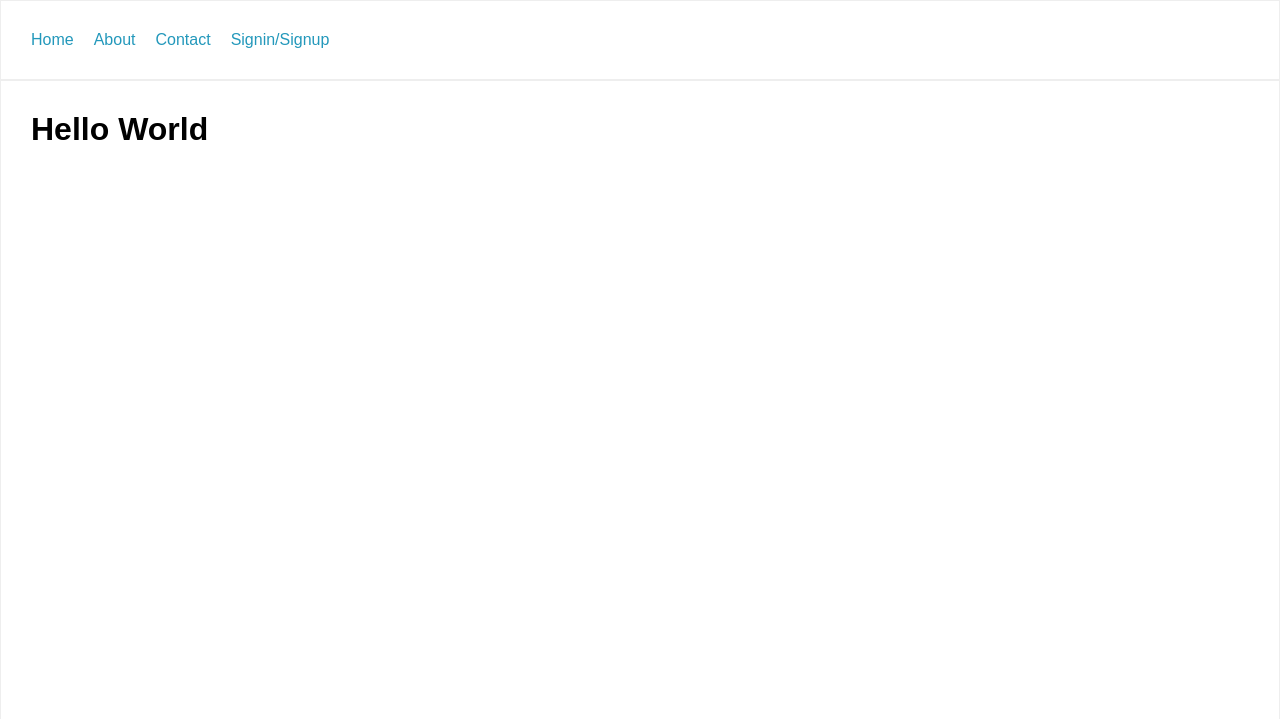
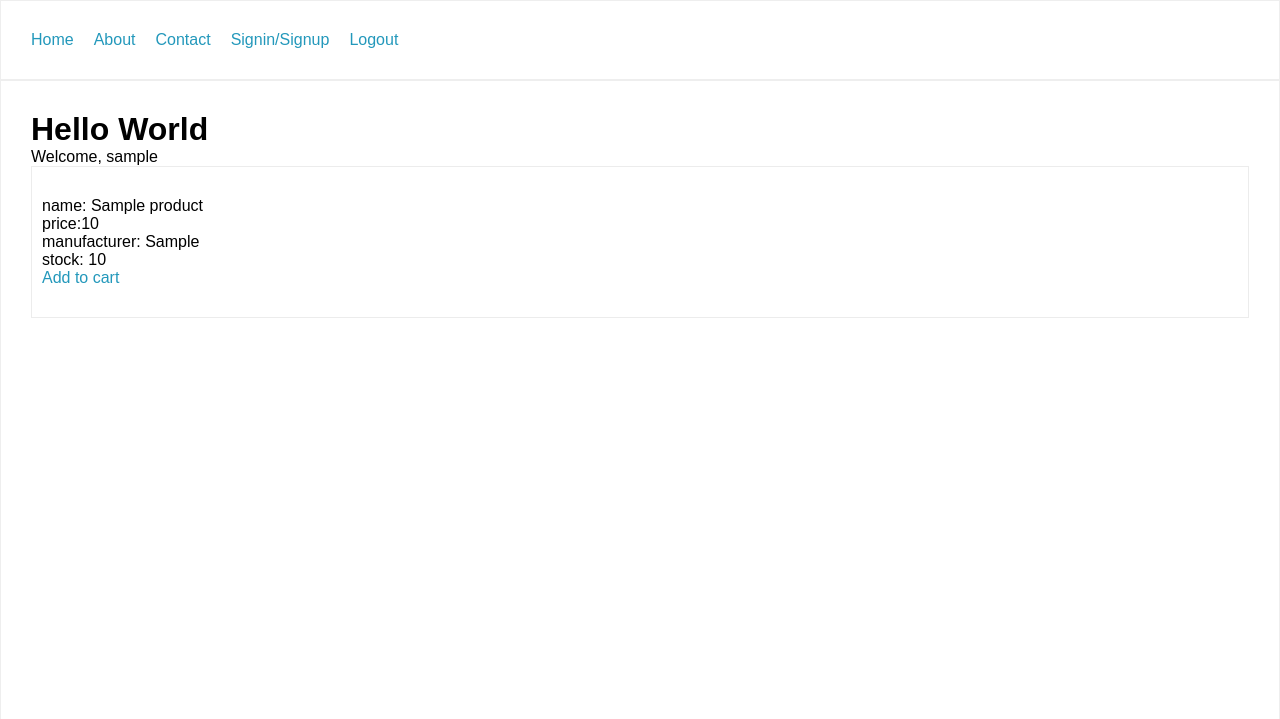
Before and after one commit to ana511/mvc_inventory, a PHP site: the page made by index.php in a window 1280 px wide. Shown: the top 719 px of the page. Run offline with PHP 8.4, Linux system fonts and the light colour scheme; the visitor is signed in with stand-in values (Sample User, id 1); tables that the repository leaves empty or names only in its code hold one stand-in row (values such as "Sample post").

Commit message:
added boilerplate code for shopping cart

```diff
--- a/assets/css/style.css
+++ b/assets/css/style.css
@@ -104,3 +104,16 @@ form > input{
   justify-content: space-between;
   width : 100%;
 }
+
+.home .products_list{
+  display : flex;
+  flex-wrap : wrap;
+}
+
+.home .products_list div{
+  border : 1px solid #ececec;
+  padding : 30px 10px;
+  flex-grow : 1;
+  display : flex;
+  flex-direction: column;
+}
--- /dev/null
+++ b/assets/js/cart.js
@@ -0,0 +1,47 @@
+window.onload = function(){
+  let addToCartBtns = document.querySelectorAll('.home .products_list a');
+
+  for(let i = 0; i < addToCartBtns.length; i++){
+    let btn = addToCartBtns[i];
+
+    btn.addEventListener('click', function(e){ addToCart(e) });
+  }
+}
+
+
+function addToCart(e){
+  e.preventDefault();
+
+  let product_id = e.currentTarget.getAttribute("data-product-id");
+
+  /*fetch('index.php?page=cart&action=add', {
+    method: 'POST',
+    headers: {
+      'Accept': 'text/plain',
+      'Content-Type': 'application/json',
+    },
+    body: JSON.stringify({product_id : product_id}),
+  })
+  .then((res) => res.text())
+  .then((response) => {
+    if(response === 'server error'){
+      alert("an error occurred on the server");
+    }
+    else{
+      console.log("response", response);
+      alert("success ", response);
+    }
+  })
+  .catch((error) => console.log("an error occurred", error));*/
+
+
+  let xmlhttp = new XMLHttpRequest();
+  xmlhttp.onreadystatechange = function() {
+    if (this.readyState == 4 && this.status == 200) {
+      let res = this.responseText.split("<main>")[1].split("</main>")[0];
+      alert(res);
+    }
+  };
+  xmlhttp.open("GET", "index.php?page=cart&action=add&product_id=" + product_id, true);
+  xmlhttp.send();
+}
--- a/index.php
+++ b/index.php
@@ -3,6 +3,7 @@
 
   include 'model/products.php';
   include 'model/accounts.php';
+  include 'model/cart.php';
 
   if(!isset($_SESSION["token"]))
     $_SESSION["token"] = md5(uniqid(mt_rand(), true));
@@ -16,6 +17,7 @@
 
     switch($page){
       case 'home':
+        $products = Products::getAllProducts();
         include 'view/home.php';
         break;
 
@@ -35,6 +37,10 @@
         include 'controller/inventory.php';
         break;
 
+      case 'cart':
+        include 'controller/cart.php';
+        break;
+
       default :
         break;
     }
@@ -43,7 +49,6 @@
     include 'view/home.php';
   }
 
-
   include 'view/footer.php';
 
 ?>
--- a/model/accounts.php
+++ b/model/accounts.php
@@ -57,10 +57,11 @@
       $isValid = SELF::validate($user);
 
       if($isValid){
-        $query_string = "INSERT INTO users(name, username, email, password)
-        VALUES('{$user['name']}', '{$user['username']}', '{$user['email']}', '{$user['password']}')";
+        $query_string = "INSERT INTO users(name, username, email, password) VALUES( ? , ?, ?, ? )";
+        $statement = $mysqli->prepare($query_string);
+        $statement->bind_param("ssss", $user['name'], $user['username'], $user['email'], $user['password']);
 
-        if($mysqli->query($query_string) == true){
+        if($statement->execute() == true){
           return true;
         }
         return $mysqli->error;
--- /dev/null
+++ b/model/cart.php
@@ -0,0 +1,79 @@
+<?php
+
+  class Cart{
+    static function addToCart($product_id){
+      global $mysqli;
+
+      $product_id = SELF::sanitize();
+      $result = SELF::validate($product_id);
+
+      if($result === true){
+        $query_string = "SELECT * FROM products WHERE id='{$product_id}'";
+        $db_res = $mysqli->query($query_string);
+
+        if($db_res->num_rows > 0){
+          $product = $db_res->fetch_assoc();
+
+          //if CART already exists
+          if(isset($_SESSION['cart'])){
+            //increment product's quantity to Shopping list
+            $_SESSION['cart']['products'][$product_id]['qty']++;
+          }
+          //CART does not exist
+          else{
+            $prod = array(
+              "name" => $product['name'],
+              "price" => $product['price'],
+              "qty" => 1,
+              "id" => $product['id']
+            );
+
+            array_push($_SESSION['cart']['products'], $prod);
+
+          }
+        }
+        return $mysqli->error;
+      }
+      else{
+        return "invalid product id";
+      }
+
+      return true;
+    }
+
+    static function removeCart(){
+
+    }
+
+    static function deleteCart(){
+
+    }
+
+    static function updateCart(){
+
+    }
+
+    private function calculateTotal(){
+
+    }
+
+    private function calculateTotalItems(){
+
+    }
+
+    public function totalItems(){
+
+    }
+
+    private function validate(){
+      return true;
+    }
+
+    private function sanitize(){
+      $product_id = $_GET['product_id'];
+
+      return $product_id;
+    }
+  }
+
+?>
--- a/model/connect.php
+++ b/model/connect.php
@@ -8,7 +8,6 @@
   /* Attempt MySQL server connection. Assuming you are running MySQL
   server with default setting (user 'root' with no password) */
   $mysqli = new mysqli($host, $username, $password, $dbname, $port);
-
   // Check connection
   if($mysqli === false){
       die("ERROR: Could not connect. " . $mysqli->connect_error);
--- a/model/products.php
+++ b/model/products.php
@@ -36,7 +36,6 @@
     static function getAllProducts(){
         global $mysqli;
 
-        if(isset($_SESSION['loggedin']) && Accounts::isAdmin() === true){
         $query_string = "SELECT * FROM products";
         $results = $mysqli->query($query_string);
 
@@ -45,7 +44,6 @@
         }
         else{
           return "an error occurred - no results";
-          }
         }
 
         return "You must be logged in and possess admin access rights to see the inventory.";
--- a/view/header.php
+++ b/view/header.php
@@ -4,6 +4,7 @@
   <meta charset="utf-8">
   <title></title>
   <link rel="stylesheet" type="text/css" href="assets/css/style.css">
+  <script type="text/javascript" src="assets/js/cart.js"></script>
 </head>
 <body>
   <header>
@@ -12,6 +13,21 @@
       <a href="index.php?page=about">About</a>
       <a href="index.php?page=contact">Contact</a>
       <a href="index.php?page=authentication">Signin/Signup</a>
+      <?php
+
+      if(isset($_SESSION['loggedin'])){
+        echo "<a href='index.php?page=authentication&action=signout'>Logout</a>";
+      }
+
+      ?>
     </nav>
+
+    <?php
+
+      if(isset($_SESSION['cart'])){
+        echo "<span style='float:right;'>cart icon</span>";
+      }
+    ?>
+
   </header>
   <main>
--- a/view/home.php
+++ b/view/home.php
@@ -1 +1,38 @@
-    <h1>Hello World</h1>
+<div class="home">
+  <h1>Hello World</h1>
+
+  <?php
+
+    if(isset($_SESSION['loggedin'])){
+      echo "<p>Welcome, {$_SESSION['username']}</p>";
+    }
+
+    if(gettype($products) !== 'string'){
+      echo "<div class='products_list'>";
+
+      while($product = $products->fetch_assoc()) {
+        echo "<div>";
+          echo "<span>name: {$product['name']}</span>";
+          echo "<span>price:{$product['price']}</span>";
+          echo "<span>manufacturer: {$product['manufacturer']}</span>";
+          echo "<span>stock: {$product['stock']}</span>";
+
+          if(isset($_SESSION['loggedin'])){
+            echo "<a href='#' data-product-id='{$product['id']}'>Add to cart</a>";
+          }
+
+        echo "</div>";
+      }
+
+      echo "</div>";
+    }
+    else{
+      echo "Unable to retrieve products: " . $products;
+    }
+
+
+    if(isset($_SESSION['cart'])){
+      var_dump($_SESSION['cart']['products']);
+    }
+  ?>
+</div>
```
Also changed, not shown: controller/authentication.php (+8 -3 lines), controller/cart.php (added, +24 -0 lines). Lines whose indentation alone changed are shown as unchanged.
